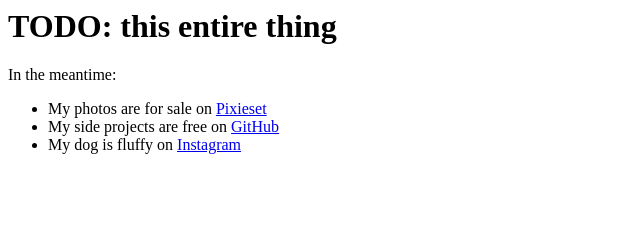
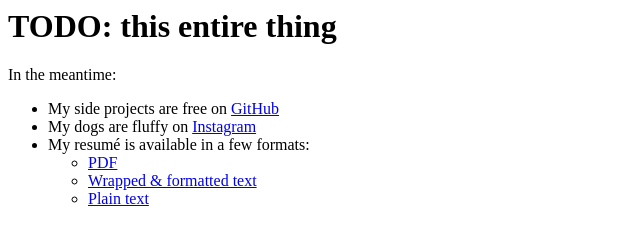
Before and after one commit to sjbarag/sean.barag.org, a plain HTML site: page index.html in a window 1280 px wide. Shown: the whole page, without its empty margins (0-640 px from the left). Drawn offline with Linux system fonts and the light colour scheme.

Commit message:
links: add resume and update dogs Instagram handle
The dogs are still fluffy, don't worry.

```diff
--- a/index.html
+++ b/index.html
@@ -1,4 +1,7 @@
 <html lang="en_us">
+  <head>
+    <meta charset="utf-8">
+  </head>
   <body>
     <h1>
       TODO: this entire thing
@@ -6,13 +9,24 @@
     In the meantime:
     <ul>
       <li>
-        My photos are for sale on <a href="https://seanbarag.pixieset.com/all">Pixieset</a>
-      </li>
-      <li>
         My side projects are free on <a href="https://github.com/sjbarag">GitHub</a>
       </li>
       <li>
-        My dog is fluffy on <a href="https://instagram.com/zipper_mr.buttons">Instagram</a>
+        My dogs are fluffy on <a href="https://www.instagram.com/zipper_and_zoe_adventures">Instagram</a>
+      </li>
+      <li>
+        My resumé is available in a few formats:
+        <ul>
+          <li>
+            <a href="https://github.com/sjbarag/poorly-named-resume-generator/blob/main/output/barag_resume.pdf">PDF</a>
+          </li>
+          <li>
+            <a href="https://raw.githubusercontent.com/sjbarag/poorly-named-resume-generator/main/output/barag_resume_formatted.txt">Wrapped &amp; formatted text</a>
+          </li>
+          <li>
+            <a href="https://raw.githubusercontent.com/sjbarag/poorly-named-resume-generator/main/output/barag_resume.txt">Plain text</a>
+          </li>
+        </ul>
       </li>
     </ul>
   </body>
```
